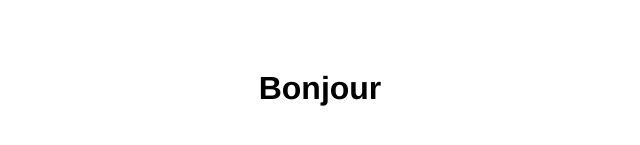
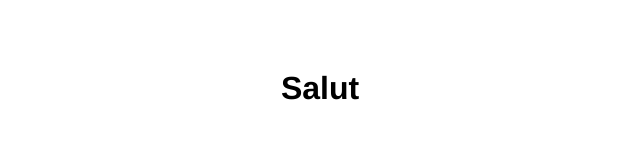
Before and after one commit to kennaya/hello, a plain HTML site: page index.html in a window 1280 px wide. Shown: the part 271-416 px from the top of the page, without its empty margins (328-968 px from the left). Drawn offline with Linux system fonts and the light colour scheme.

Commit message:
Bonjour => Salut

```diff
--- a/index.html
+++ b/index.html
@@ -16,6 +16,6 @@
 	</style>
 
 	<body>
-		<h1>Bonjour</h1>
+		<h1>Salut</h1>
 	</body>
 </html>
```
